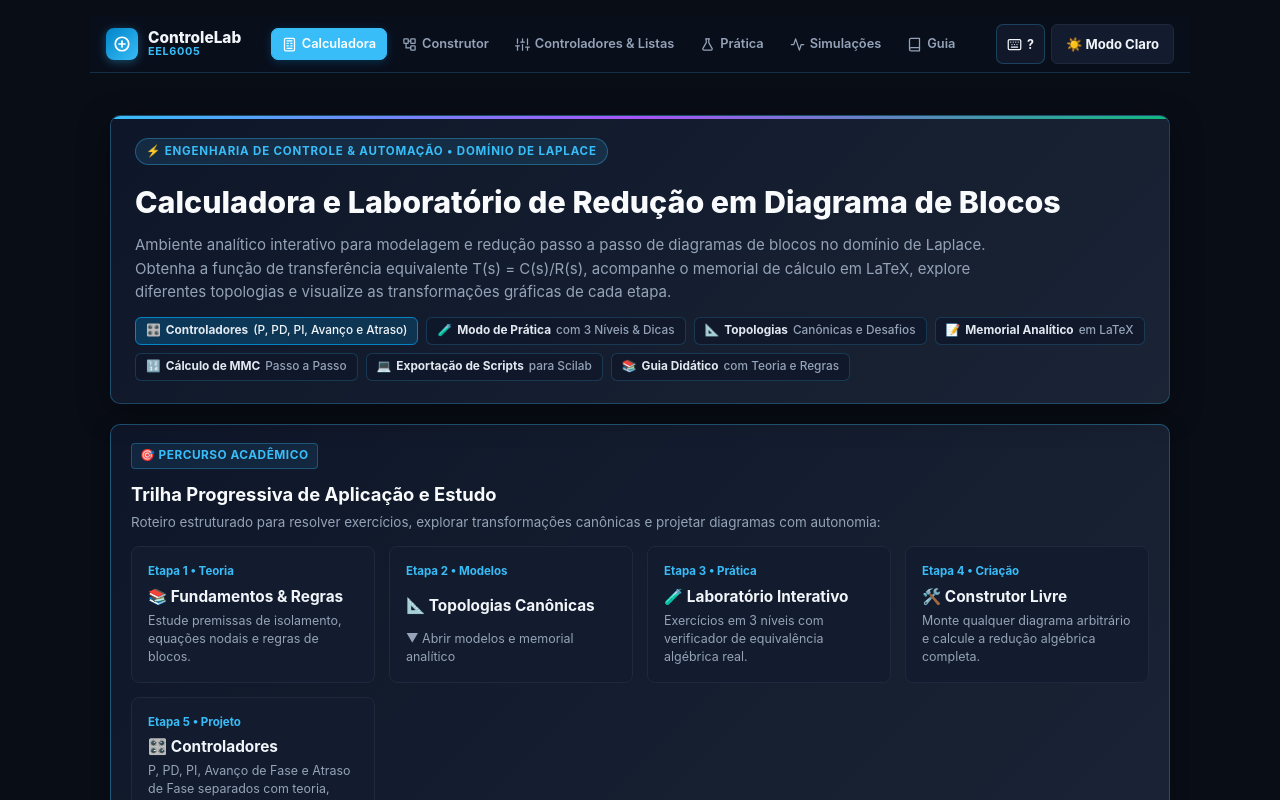
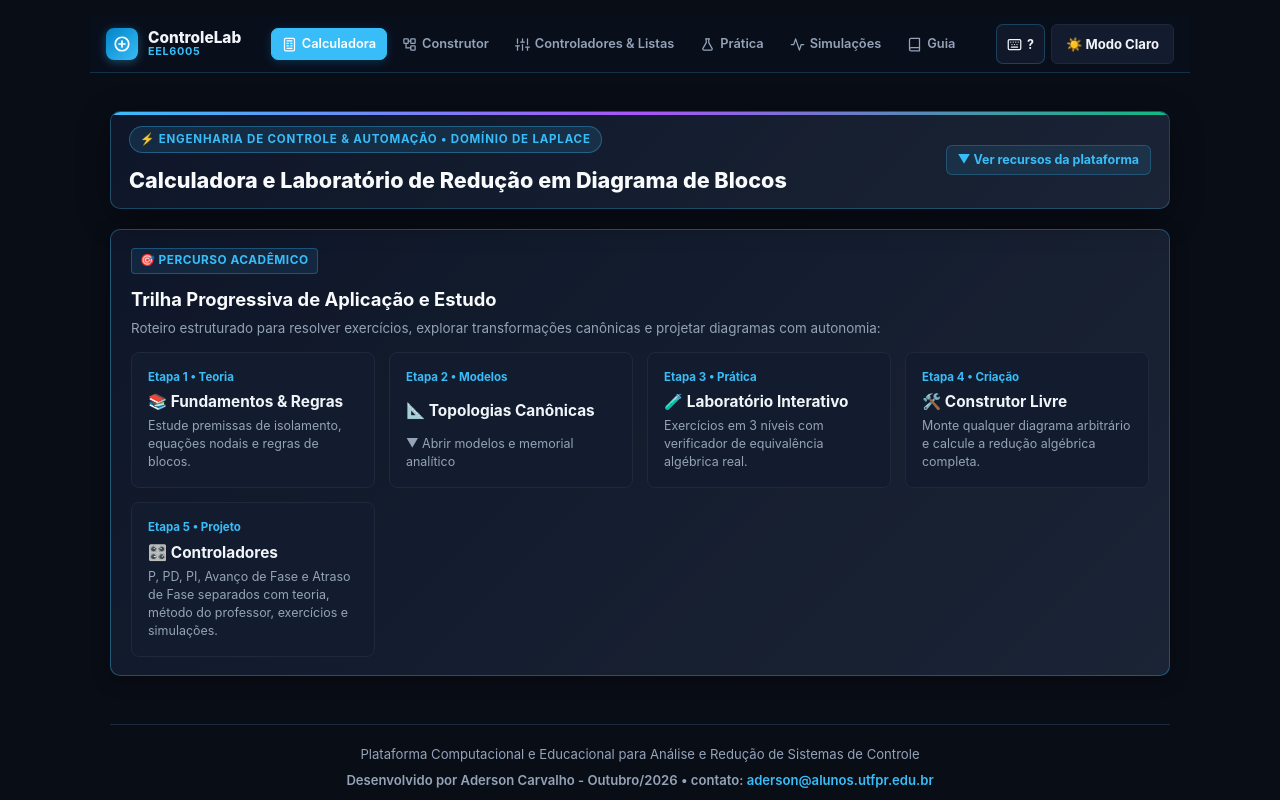
Before and after one commit to adersoncarvalho/calculadora-blocos-web, a Next.js app: page / in a window 1280 px wide. Shown: the top 800 px of the page. Built offline with nearby package versions, Linux system fonts and the light colour scheme.

Commit message:
feat(ui): make home hero overview banner collapsed by default

```diff
--- a/src/app/page.tsx
+++ b/src/app/page.tsx
@@ -15,6 +15,7 @@ type ActiveView = 'home' | 'builder' | 'guide' | 'practice' | 'simulations' | 'c
 export default function HomePage() {
   const [view, setView] = useState<ActiveView>('home');
   const [showCanonicalModels, setShowCanonicalModels] = useState(false);
+  const [showPlatformOverview, setShowPlatformOverview] = useState(false);
   const [showShortcuts, setShowShortcuts] = useState(false);
 
   // Sincroniza visualização inicial com ?view=... da URL (mantém aba ao dar Ctrl+F5 e permite abrir em nova guia)
@@ -140,13 +141,52 @@ export default function HomePage() {
       <GlobalNavbar activeView={view} onNavigate={handleSetView} onOpenShortcuts={() => setShowShortcuts(true)} />
       <main style={{ padding: '16px 20px', minHeight: '100vh' }}>
 
-      {/* Hero Banner Profissional */}
-      <section className="hero-banner" id="heroBanner" style={{ marginTop: '16px' }}>
-        <div className="hero-eyebrow">⚡ Engenharia de Controle & Automação • Domínio de Laplace</div>
-        <h1 className="hero-title" style={{ fontSize: '1.9rem', fontWeight: 800, margin: '8px 0 12px 0' }}>
+      {/* Banner Recolhível: fechado por padrão para o usuário escolher direto o que deseja abrir */}
+      <section className="hero-banner" id="heroBanner" style={{ marginTop: '12px', padding: showPlatformOverview ? undefined : '14px 18px' }}>
+        <div
+          onClick={() => setShowPlatformOverview(prev => !prev)}
+          role="button"
+          tabIndex={0}
+          onKeyDown={e => {
+            if (e.key === 'Enter' || e.key === ' ') {
+              e.preventDefault();
+              setShowPlatformOverview(prev => !prev);
+            }
+          }}
+          style={{
+            display: 'flex',
+            justifyContent: 'space-between',
+            alignItems: 'center',
+            gap: '12px',
+            flexWrap: 'wrap',
+            cursor: 'pointer'
+          }}
+        >
+          <div>
+            <div className="hero-eyebrow">⚡ Engenharia de Controle &amp; Automação • Domínio de Laplace</div>
+            <h1 className="hero-title" style={{ fontSize: '1.35rem', fontWeight: 800, margin: '4px 0 0 0' }}>
               Calculadora e Laboratório de Redução em Diagrama de Blocos
             </h1>
-        <p className="hero-desc" style={{ fontSize: '0.94rem', lineHeight: '1.55', color: 'var(--text-muted)' }}>
+          </div>
+          <span
+            style={{
+              fontSize: '0.78rem',
+              fontWeight: 700,
+              color: 'var(--primary)',
+              padding: '5px 11px',
+              borderRadius: '6px',
+              background: 'rgba(56, 189, 248, 0.1)',
+              border: '1px solid rgba(56, 189, 248, 0.25)',
+              whiteSpace: 'nowrap'
+            }}
+          >
+            {showPlatformOverview ? '▲ Recolher descrição' : '▼ Ver recursos da plataforma'}
+          </span>
+        </div>
+
+        {showPlatformOverview && (
+          <div style={{ marginTop: '12px' }}>
+            <p className="hero-desc" style={{ fontSize: '0.94rem', lineHeight: '1.55', color: 'var(--text-muted)', margin: 0 }}>
               Ambiente analítico interativo para modelagem e redução passo a passo de diagramas de blocos no domínio de Laplace.
               Obtenha a função de transferência equivalente T(s) = C(s)/R(s), acompanhe o memorial de cálculo em LaTeX,
               explore diferentes topologias e visualize as transformações gráficas de cada etapa.
@@ -172,6 +212,8 @@ export default function HomePage() {
               <span className="hero-feature-pill">💻 <b>Exportação de Scripts</b> para Scilab</span>
               <span className="hero-feature-pill">📚 <b>Guia Didático</b> com Teoria e Regras</span>
             </div>
+          </div>
+        )}
       </section>
 
       {/* Trilha Progressiva de Aplicação e Estudo (Percurso Acadêmico) */}
```
Lines whose indentation alone changed are shown as unchanged.
